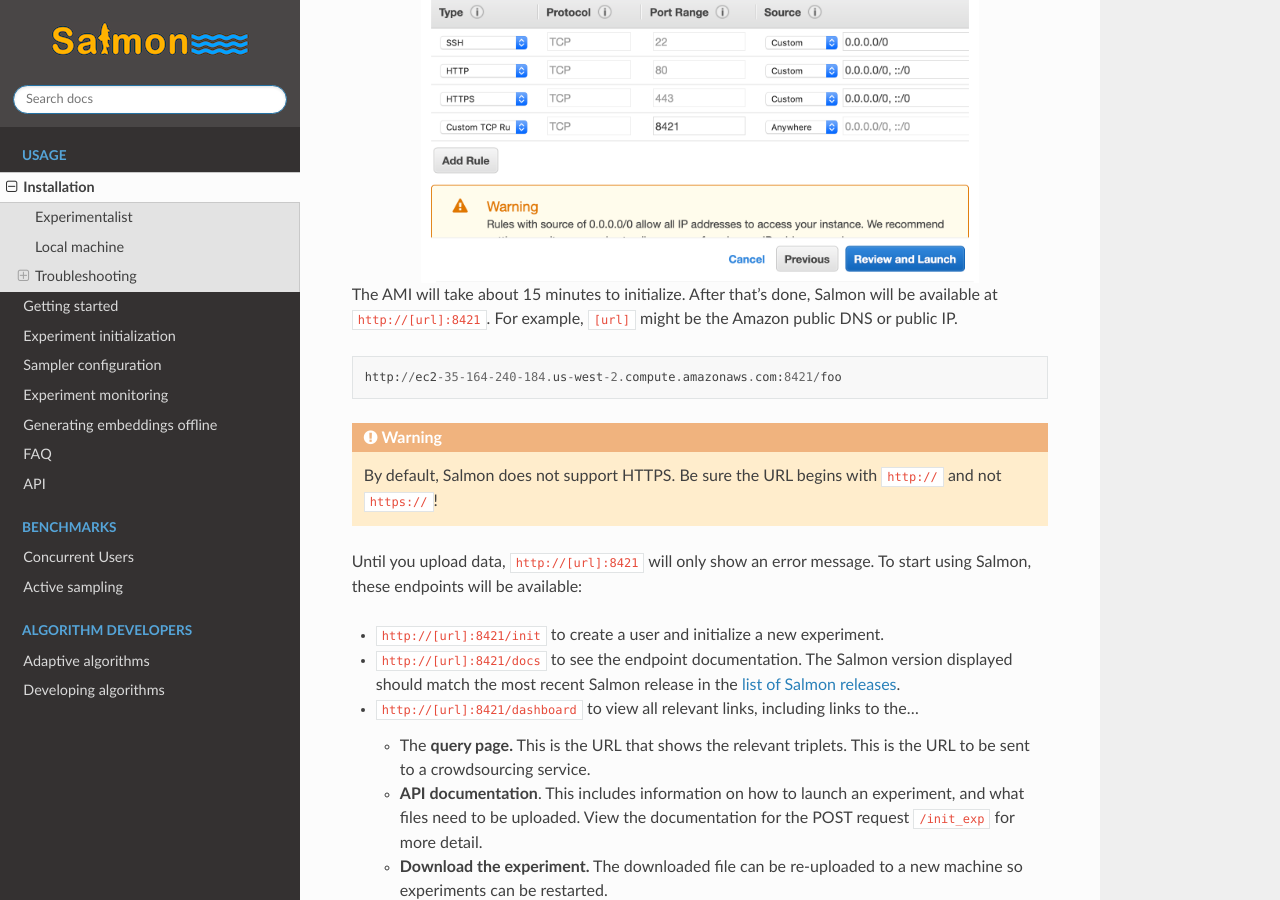
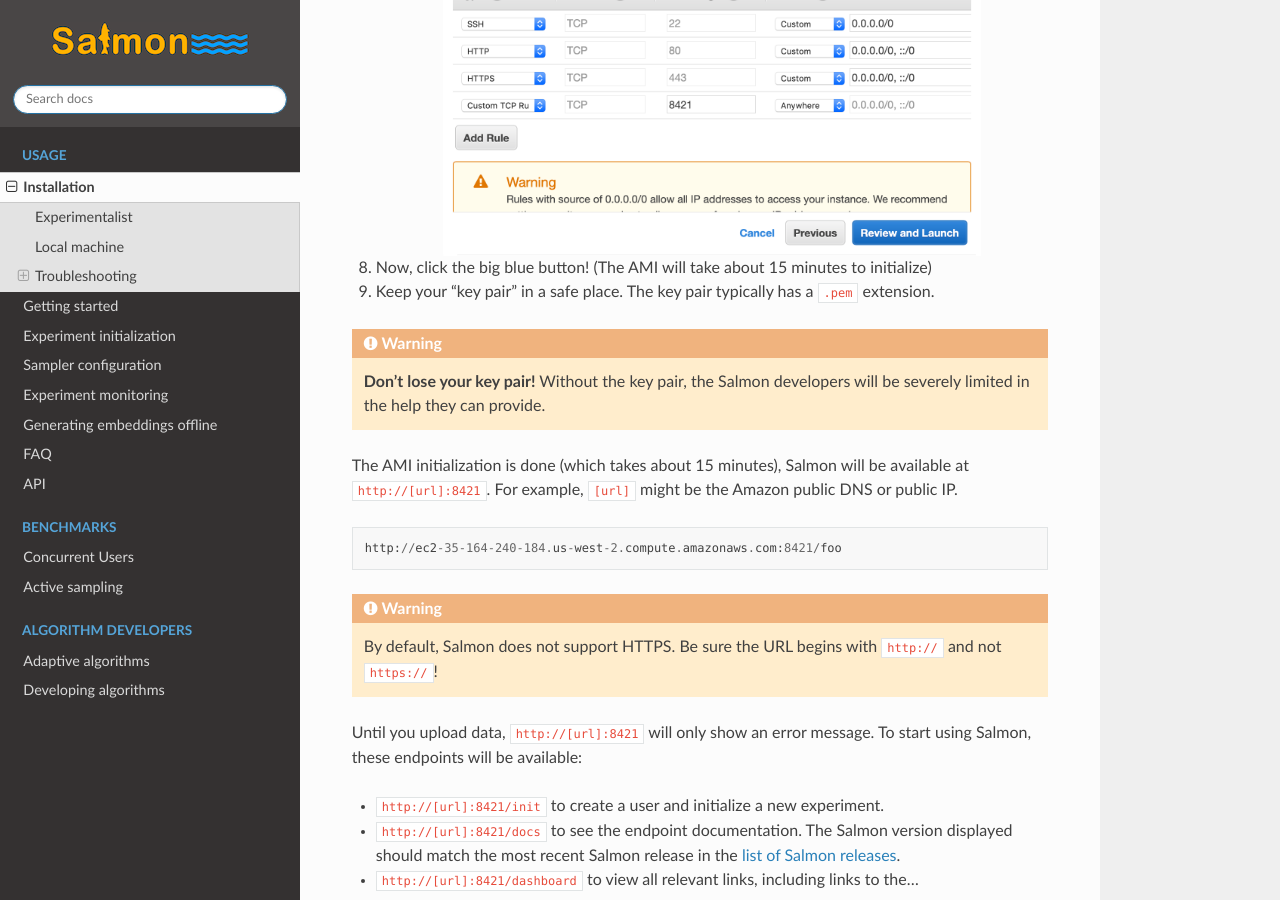
Before and after one commit to stsievert/salmon, a Sphinx documentation site: the page built from docs/source/installation.rst, in a window 1280 px wide and 900 px high, scrolled down 879 px. Built offline with Sphinx 7.4.7 and the Read the Docs theme 2.0.0, drawn with Linux system fonts in a browser that asks for light colours.

Commit message:
DOC: add warning/step about key pair

```diff
--- a/docs/source/installation.rst
+++ b/docs/source/installation.rst
@@ -34,13 +34,23 @@
 7. Don't click the big blue button yet. Continue to the rules page, and add
    these rules:
 
-.. image:: imgs/networking-rule.png
-   :width: 80%
-   :align: center
+   .. image:: imgs/networking-rule.png
+      :width: 80%
+      :align: center
 
-The AMI will take about 15 minutes to initialize. After that's done, Salmon
-will be available at ``http://[url]:8421``. For example, ``[url]`` might be
-the Amazon public DNS or public IP.
+8. Now, click the big blue button! (The AMI will take about 15 minutes to initialize)
+9. Keep your "key pair" in a safe place. The key pair typically has a ``.pem``
+   extension.
+
+.. warning::
+
+   **Don't lose your key pair!**
+   Without the key pair, the Salmon developers will be severely limited in the
+   help they can provide.
+
+The AMI initialization is done (which takes about 15 minutes), Salmon will be
+available at ``http://[url]:8421``. For example, ``[url]`` might be the Amazon
+public DNS or public IP.
 
 .. code::
 
```
